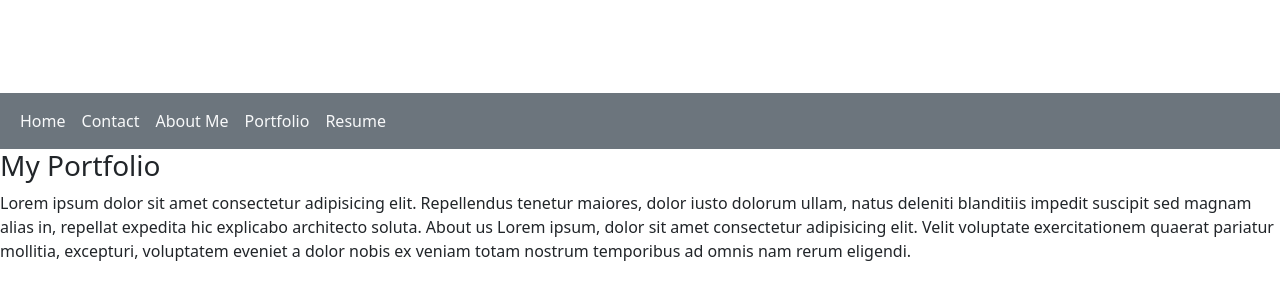
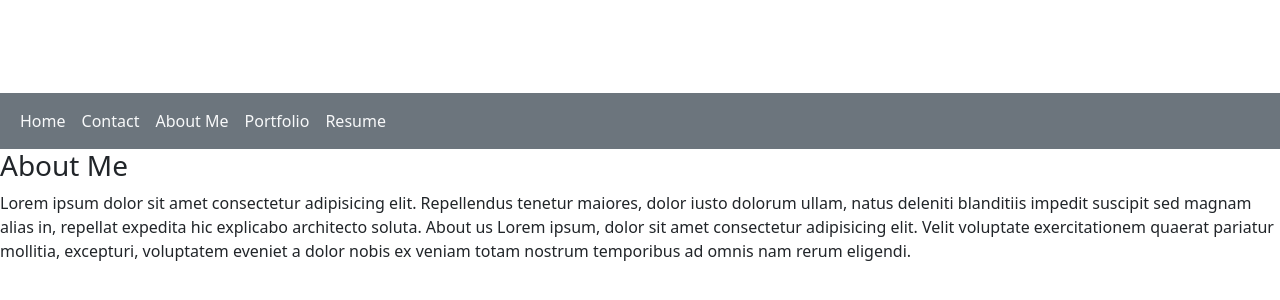
Before and after one commit to rogermle/david-react-portfolio, a React (Vite) app: page /aboutme in a window 1280 px wide. Shown: the part 214-514 px from the top of the page. Built offline with nearby package versions, Linux system fonts and the light colour scheme.

Commit message:
corrected title, added comment about adding photo

```diff
--- a/src/pages/AboutMePage.jsx
+++ b/src/pages/AboutMePage.jsx
@@ -2,7 +2,8 @@
 export default function AboutMePage() {
     return (
       <div className="">
-         <h3>My Portfolio</h3>
+         <h3>About Me</h3>
+         {/* add photo here */}
         <p>
           Lorem ipsum dolor sit amet consectetur adipisicing elit. Repellendus
           tenetur maiores, dolor iusto dolorum ullam, natus deleniti blanditiis
```
